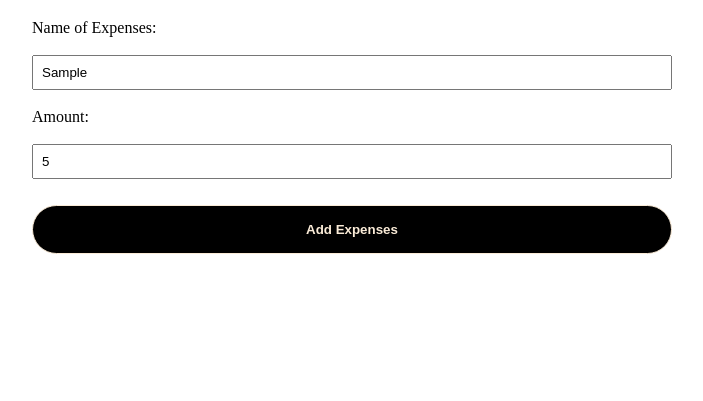
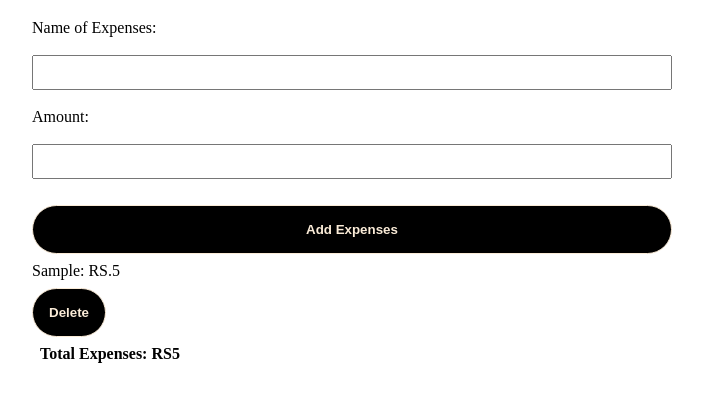
Before and after one commit to salina1031/expenses, a plain HTML site: page index.html in a window 1280 px wide. Both pictures are taken after typing "Sample", "5" into the empty fields and a click on the button "Add Expenses". Shown: the part 61-462 px from the top of the page, without its empty margins (288-991 px from the left). Drawn offline with Linux system fonts and the light colour scheme.

Commit message:
fix the spelling

```diff
--- a/index.html
+++ b/index.html
@@ -18,7 +18,7 @@
             <button>Add Expenses</button>
         </div>
         <div class="listContainer"></div>
-        <span></span>
+        <span>Total Expenses</span>
     </div>
     <script src="script.js"></script>
 </body>
--- a/script.js
+++ b/script.js
@@ -2,14 +2,16 @@
 expensesName=document.getElementById("ExpensesName");
 amount=document.getElementById("amount");
 addButton=document.querySelector("button");
-List=document.getElementsByClassName("listConatiner")
+List=document.querySelector(".listContainer")
 Total=document.querySelector("span")
 //loading the expenses form the local storage or creating the array if no expenses  exists
-Expenses=JSON.parse(localStorage.getItem("Expenses"))||[]
+ let Expenses=JSON.parse(localStorage.getItem("Expenses"))||[]
 //save and render the data
 function saveRender(){
-    localStorage.setItem("expenses",JSON.stringify(expenses))
+    localStorage.setItem("Expenses", JSON.stringify(Expenses));
+    renderExpenses();
 }
+
 
 //randers /show the expenses when web page is open/load
 renderExpenses();//this is the function to call the elements/ content in the function
@@ -17,8 +19,8 @@ renderExpenses();//this is the function to call the elements/ content in the fun
 //for adding the expenses
 addButton.addEventListener("click",()=>{
     const expName=expensesName.value;
-    const Amt=number(amount.value)
-    if (expName=""||amt<=0)
+    const Amt = parseFloat(amount.value);
+    if (expName==""||Amt<=0)
         return;
     //keeping all the value in the expense array which contain(date,expName,Amt)
     const expense={
@@ -27,7 +29,7 @@ addButton.addEventListener("click",()=>{
         Amt
     };
     //add expense to the expenses
-    expenses.push(expense)
+    Expenses.push(expense)
     //calling the function saveRender to store in the web local storage
     saveRender();
 
@@ -35,29 +37,27 @@ addButton.addEventListener("click",()=>{
     amount.value=""
 });
 
-
 //for rendering the expenses n the web page so creating the function
 //which is called in above code
 function renderExpenses(){
     List.innerHTML="";
     let total=0;//initial total amount
-
-    expenses.foreach(exp=>{
+    Expenses.forEach(exp=>{
         total+=exp.Amt
 
 
     //creating the div to display the amount
     const div=document.createElement("div");
     //writing in the web so it can be display in the page
-    div.innerHTML=`${exp.expName} -RS.${exp.Amt}
-    <button onclick="deleteExp(${exp.id})">Delete</button>`//creating the delete button
-    List.appendChild(div)
+    div.innerHTML=`${exp.expName}: RS.${exp.Amt}
+    <button class="button" onclick="deleteExp(${exp.id})">Delete</button>`;//creating the delete button
+    List.appendChild(div);
     });
     Total.textContent=`Total Expenses: RS${total}`
 
 }
 //delete the expenses
-function deleteExp(){
-    expenses.expenses.filter(ex=>ex.id!=id)
+function deleteExp(id) {
+    Expenses = Expenses.filter(exp => exp.id !== id);
     saveRender();
 }
```
